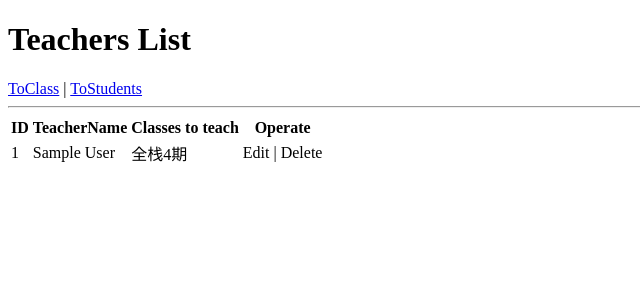
After one commit to Airseai6/Django_learn, a Django app: page /teachers/ in a window 1280 px wide. The commit adds this page. Shown: the top 300 px of the page, without its empty margins (0-640 px from the left). Run offline with Django 3.2, Linux system fonts and the light colour scheme; data comes from the database, SQL or seed files in the repository; tables that the repository leaves empty hold one stand-in row (values such as "Sample post").

Commit message:
老师表 Signed-off-by: littleStone <1042536516@qq.com>

```diff
--- a/django_demo05/s4day65/app01/views.py
+++ b/django_demo05/s4day65/app01/views.py
@@ -181,3 +181,31 @@ def modal_edit_student(request):
         ret['message'] = str(e)
 
     return HttpResponse(json.dumps(ret))
+
+
+# ----------------------------------- 多对多，以老师表展示 -----------------------------------
+def deal_dic(dic_list):
+    result = [].append(dic_list[0])
+    tid_list = [].append(dic_list[0]['tid'])
+    for item in dic_list:
+        temp = []
+        if item['tid'] not in tid_list:
+            result.append(item)
+            tid_list.append(item['tid'])
+            if item['tltle'] not in temp:
+                temp.append(item['tltle'])
+        else:
+                temp.append(item['tltle'])
+
+
+def teachers(request):
+    # sql = 'select id, name from teacher'
+    sql = """
+        SELECT teacher.id as tid, teacher.name, class.title FROM teacher
+            left join teacher2class on teacher.id = teacher2class.teacher_id
+            left join class on class.id = teacher2class.class_id;
+    """
+    teacher_list = sqlheper.get_list(sql, [])
+    print(teacher_list)
+
+    return render(request, 'teacher.html', {'teacher_list':teacher_list})
--- a/django_demo05/s4day65/s4day65/urls.py
+++ b/django_demo05/s4day65/s4day65/urls.py
@@ -34,4 +34,6 @@ urlpatterns = [
     path('modal_edit_class/', views.modal_edit_class),
     path('modal_add_student/', views.modal_add_student),
     path('modal_edit_student/', views.modal_edit_student),
+
+    path('teachers/', views.teachers),
 ]
--- a/django_demo05/s4day65/templates/classes.html
+++ b/django_demo05/s4day65/templates/classes.html
@@ -34,6 +34,8 @@
     <h1>Classes List</h1>
     <div>
         <a href="/students">ToStudents</a>
+        |
+        <a href="/teachers">ToTeachers</a>
         <hr>
         <a href="/add_class">AddClass_newURL</a>
         |
--- a/django_demo05/s4day65/templates/students.html
+++ b/django_demo05/s4day65/templates/students.html
@@ -34,6 +34,8 @@
     <h1>Students List</h1>
     <div>
         <a href="/classes">ToClasses</a>
+        |
+        <a href="/teachers">ToTeachers</a>
         <hr>
         <a href="/add_student">AddStudent(html)</a>
         |
--- /dev/null
+++ b/django_demo05/s4day65/templates/teacher.html
@@ -0,0 +1,40 @@
+<!DOCTYPE html>
+<html lang="en">
+<head>
+    <meta charset="UTF-8">
+    <title>teacher</title>
+</head>
+<body>
+    <h1>Teachers List</h1>
+    <div>
+        <a href="/classes">ToClass</a>
+        |
+        <a href="/students">ToStudents</a>
+        <hr>
+    </div>
+    <table>
+        <thead>
+            <tr>
+                <th>ID</th>
+                <th>TeacherName</th>
+                <th>Classes to teach</th>
+                <th>Operate</th>
+            </tr>
+        </thead>
+        <tbody>
+            {% for row in teacher_list %}
+                <tr>
+                    <td>{{ row.tid }}</td>
+                    <td>{{ row.name }}</td>
+                    <td>{{ row.title }}</td>
+                    <td>
+                        <a>Edit</a>
+                        |
+                        <a>Delete</a>
+                    </td>
+                </tr>
+            {% endfor %}
+        </tbody>
+    </table>
+</body>
+</html>
--- a/django_demo05/s4day65/utils/sqlheper.py
+++ b/django_demo05/s4day65/utils/sqlheper.py
@@ -8,7 +8,7 @@ import pymysql
 def c_connect():
     global conn
     global cursor
-    conn = pymysql.connect(host='127.0.0.1', port=3306, user='root', passwd='', db='s4db65',)
+    conn = pymysql.connect(host='127.0.0.1', port=3306, user='root', passwd='root', db='s4db65',)
     cursor = conn.cursor(cursor=pymysql.cursors.DictCursor)
 
 
```
